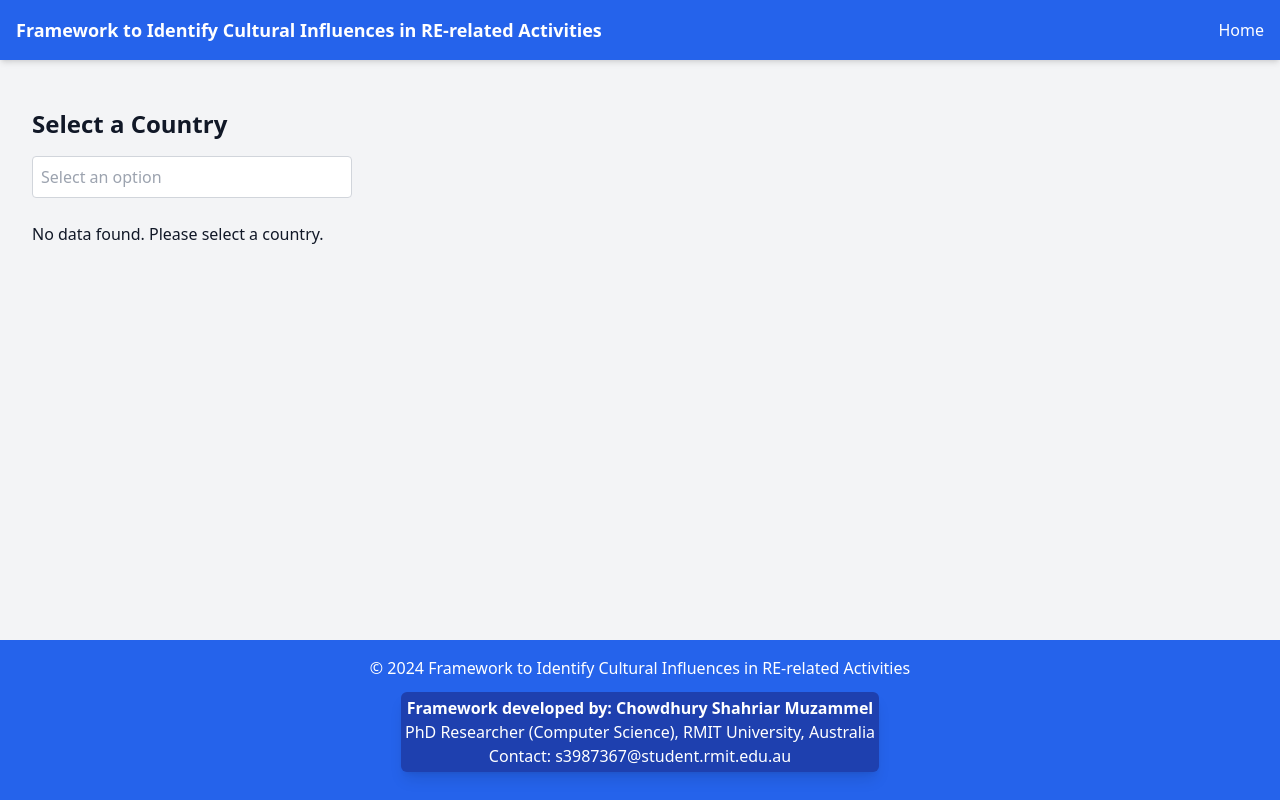
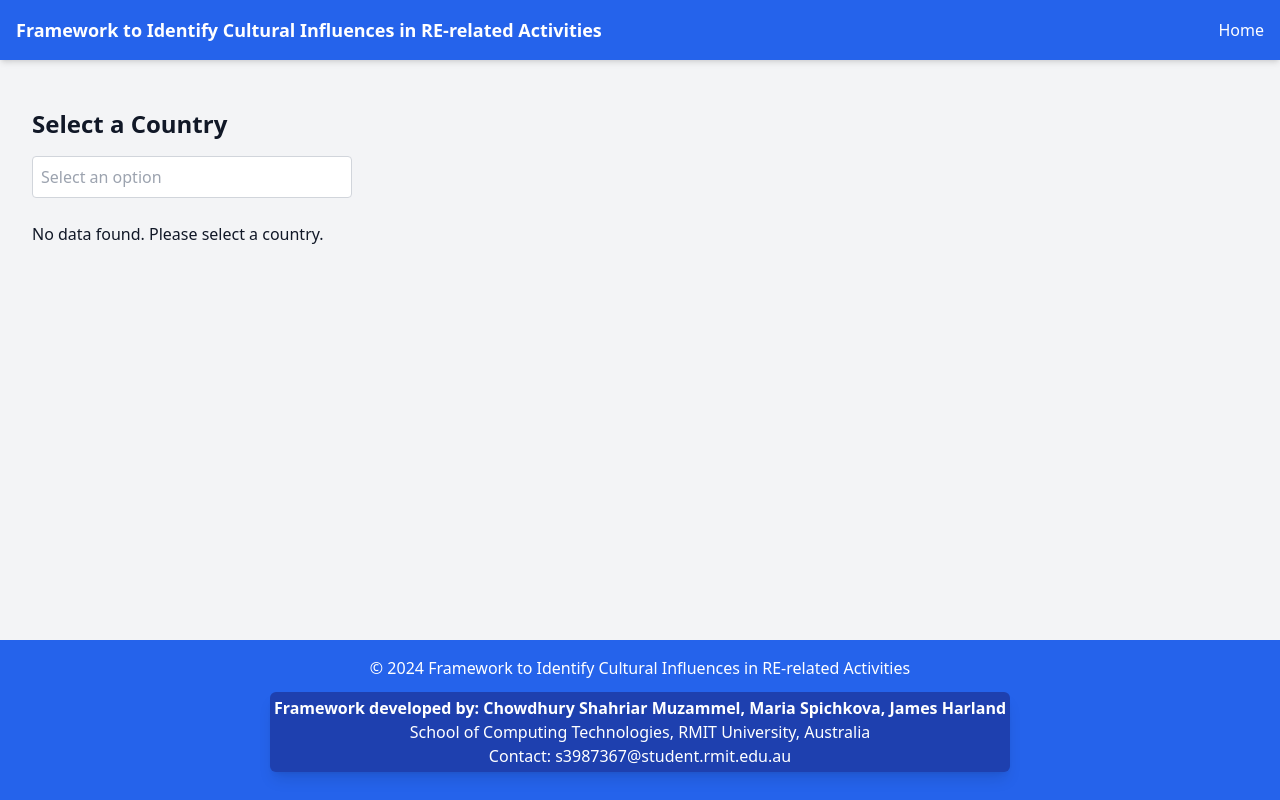
Before and after one commit to SmanSayeed/culture, a Next.js app: page / in a window 1280 px wide. Built offline with nearby package versions, Linux system fonts and the light colour scheme.

Commit message:
Update Footer.tsx

```diff
--- a/src/components/Layout/Footer.tsx
+++ b/src/components/Layout/Footer.tsx
@@ -10,8 +10,8 @@ export default function Footer({}: Props) {
       <footer className="bg-blue-600 text-white py-4 text-center flex justify-center items-center flex-col">
         <p>&copy; {new Date().getFullYear()} {siteInfo.siteTitle}</p>
         <div className="p-1 rounded-md shadow-lg bg-blue-800 my-3">
-          <p className="font-semibold">Framework developed by: Chowdhury Shahriar Muzammel</p>
-          <p>PhD Researcher (Computer Science), RMIT University, Australia</p>
+          <p className="font-semibold">Framework developed by: Chowdhury Shahriar Muzammel, Maria Spichkova, James Harland</p>
+          <p>School of Computing Technologies, RMIT University, Australia</p>
           <p>Contact: s3987367@student.rmit.edu.au</p>
         </div>
       </footer>
```
